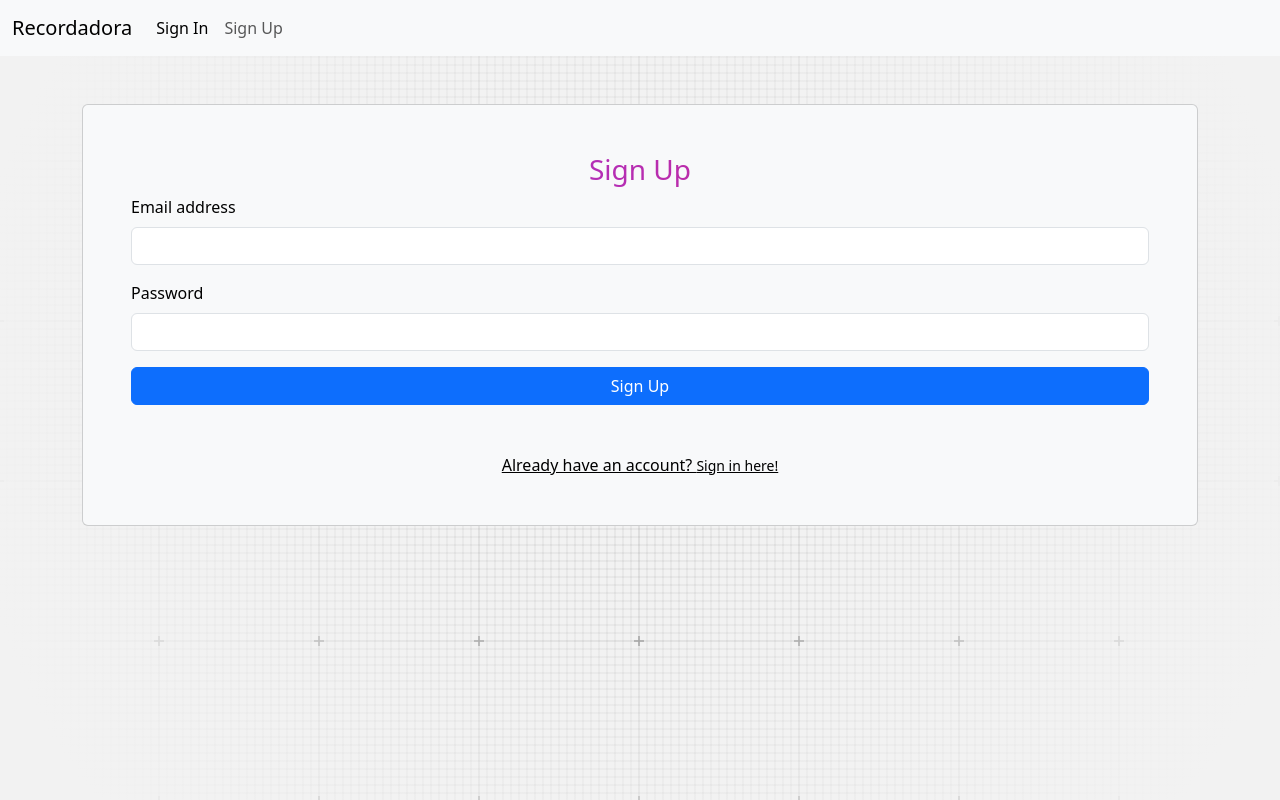
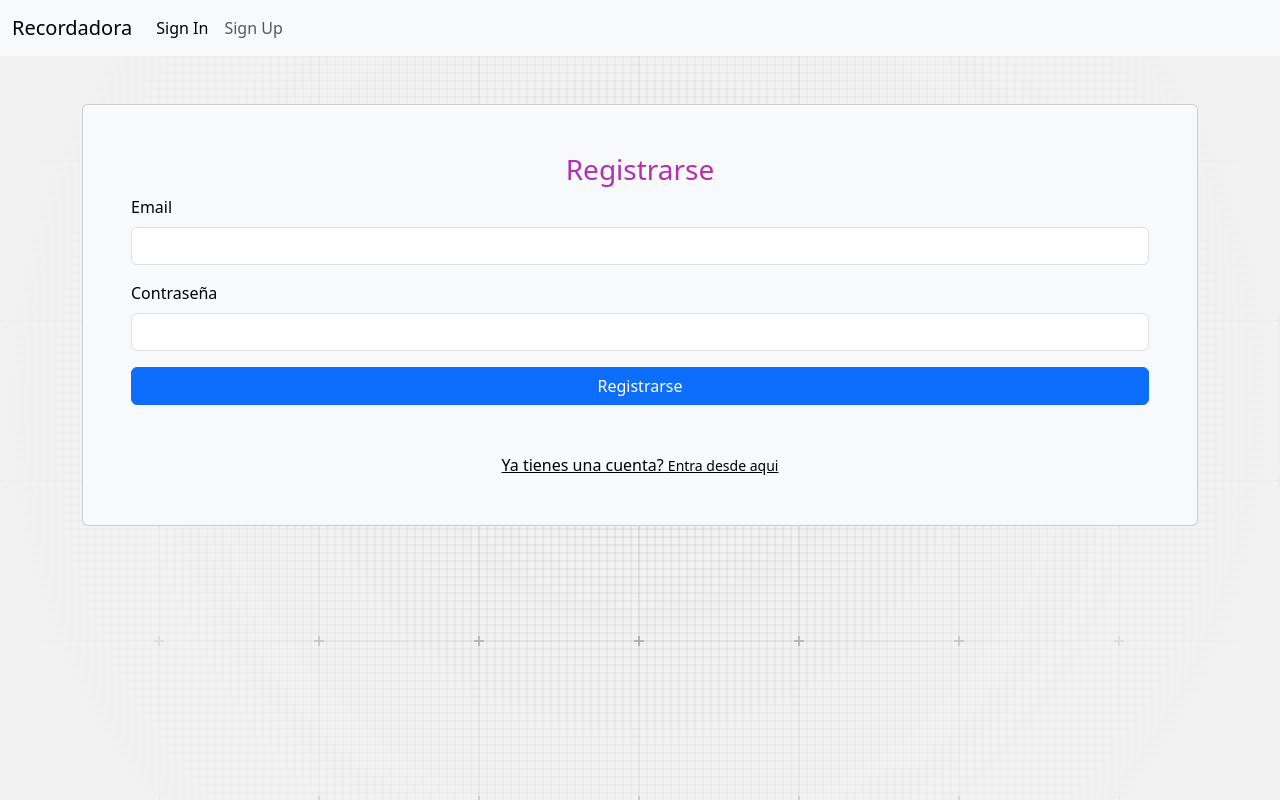
Before and after one commit to nexus122/RecordadoraDeEnlaces, an Angular app: page /home in a window 1280 px wide. Both pictures are taken after a click on the button "Registrate y empieza ahora!". Built offline with nearby package versions, Linux system fonts and the light colour scheme.

Commit message:
[Recordadora] Cambios en los copies

```diff
--- a/src/app/components/list/list.component.html
+++ b/src/app/components/list/list.component.html
@@ -19,8 +19,8 @@
         </nav>
 
         <div class="input-group mb-3 mt-1">
-            <input [(ngModel)]="searchTerm" (ngModelChange)="search()" type="text" class="form-control" placeholder="🔎 Search"
-                aria-label="Recipient's username" aria-describedby="basic-addon2">
+            <input [(ngModel)]="searchTerm" (ngModelChange)="search()" type="text" class="form-control"
+                placeholder="🔎 Search" aria-label="Recipient's username" aria-describedby="basic-addon2">
         </div>
 
         <hr>
--- a/src/app/pages/auth/form/form.component.html
+++ b/src/app/pages/auth/form/form.component.html
@@ -4,27 +4,27 @@
     </div>
     <form [formGroup]="authForm" (ngSubmit)="onSubmit()">
         <div class="mb-3">
-            <label for="email" class="form-label">Email address</label>
+            <label for="email" class="form-label">Email</label>
             <input formControlName="email" type="email" class="form-control" id="email" aria-describedby="emailHelp">
         </div>
         <div class="mb-3">
-            <label for="password" class="form-label">Password</label>
+            <label for="password" class="form-label">Contraseña</label>
             <input formControlName="password" type="password" class="form-control" id="password">
         </div>
         <div class="d-grid">
             <button type="submit" class="btn btn-primary">{{options.label}}</button>
         </div>
         <div class="text-center mt-5">
-            <ng-container *ngIf="options.id === 'Sign In' ; else showSignTemplate">
+            <ng-container *ngIf="options.id === 'Entrar' ; else showSignTemplate">
                 <a [routerLink]="['/sign-up']" class="text-black">
-                    Create New Account
+                    Crear una nueva cuenta
                 </a>
             </ng-container>
         </div>
     </form>
     <ng-template #showSignTemplate>
         <a [routerLink]="['/sign-in']" class="text-black">
-            Already have an account? <small>Sign in here!</small>
+            Ya tienes una cuenta? <small>Entra desde aqui</small>
         </a>
     </ng-template>
 </section>
--- a/src/app/pages/auth/form/form.component.ts
+++ b/src/app/pages/auth/form/form.component.ts
@@ -38,7 +38,6 @@ export class FormComponent implements OnInit {
 
     try {
       const result = await actionToCall;
-      console.log("Result: ", result);
       if (result.user.email) {
         this.redirectUser();
       } else {
--- a/src/app/shared/constants/constant.ts
+++ b/src/app/shared/constants/constant.ts
@@ -1,4 +1,4 @@
 export const ACTIONS = {
-    signIn: 'Sign In',
-    signUp: 'Sign Up'
+    signIn: 'Entrar',
+    signUp: 'Registrarse'
 }
```
